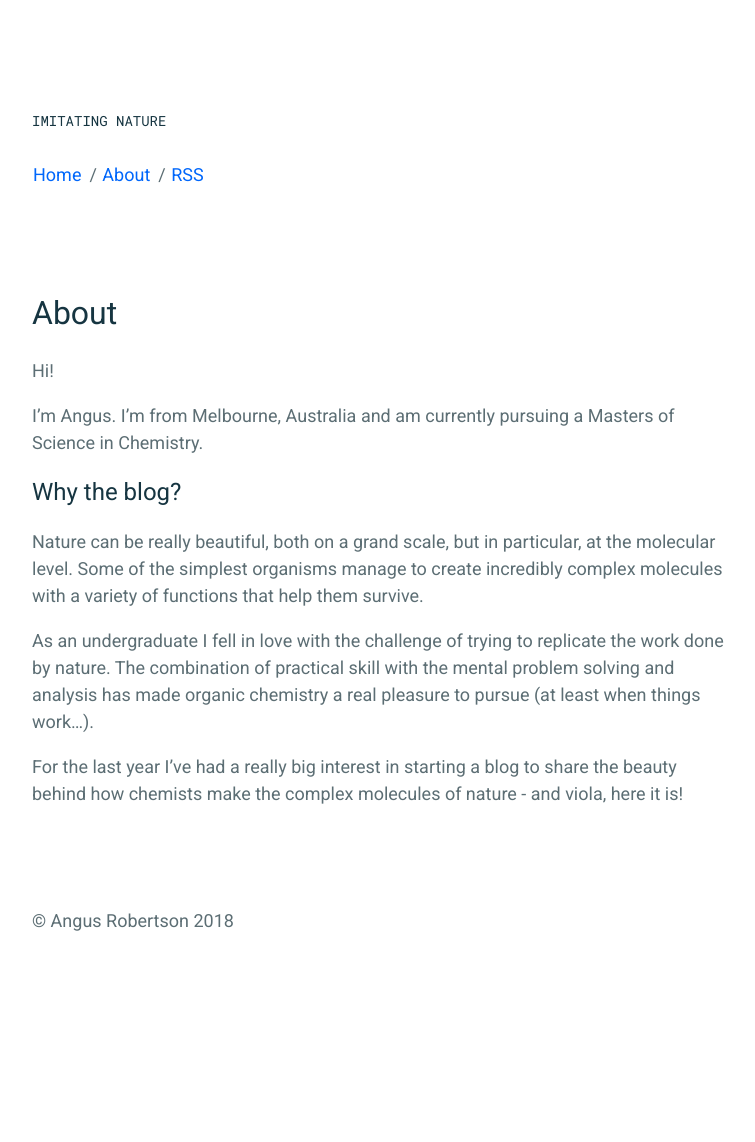
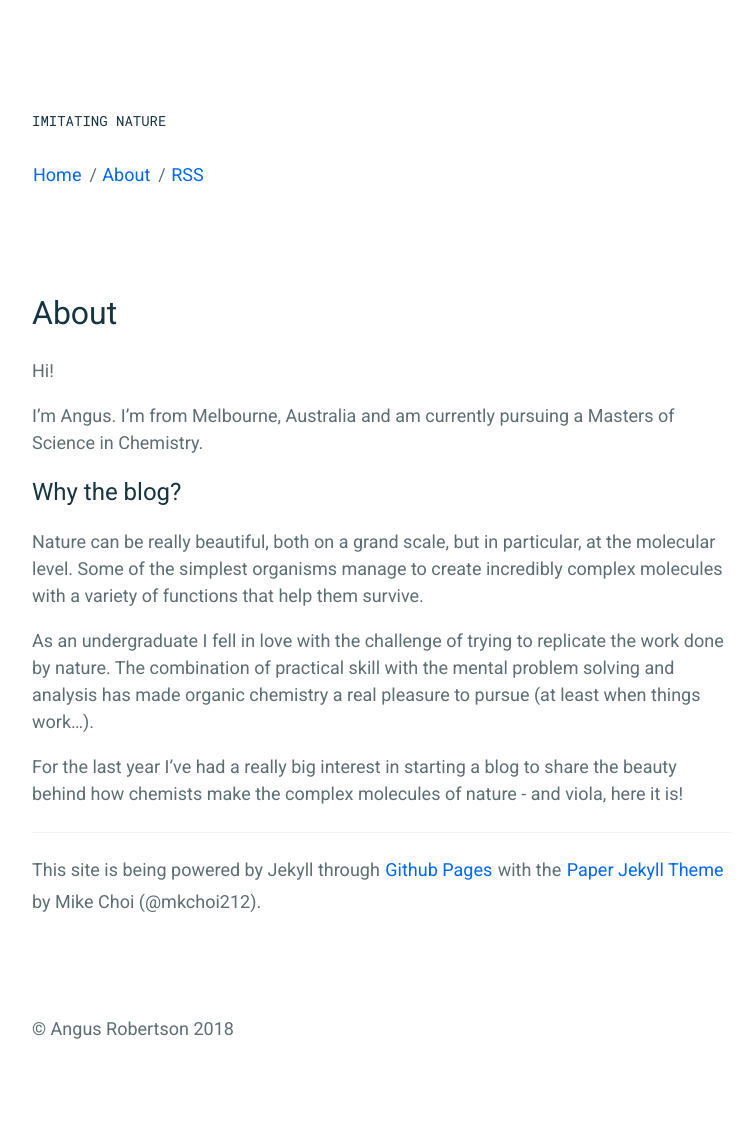
Before and after one commit to robotNoir/robotNoir.github.io, a Jekyll site: the page built from _pages/about.md, in a window 1280 px wide. Shown: the whole page, without its empty margins (258-1013 px from the left). Built offline with Jekyll 4.4.1, drawn with Linux system fonts in a browser that asks for light colours; before the commit the page ends 1034 px from its top, so only the background shows below that.

Commit message:
Update about.md
- added credit for Mike Choi's Theme

```diff
--- a/_pages/about.md
+++ b/_pages/about.md
@@ -14,3 +14,7 @@ Nature can be really beautiful, both on a grand scale, but in particular, at the
 As an undergraduate I fell in love with the challenge of trying to replicate the work done by nature. The combination of practical skill with the mental problem solving and analysis has made organic chemistry a real pleasure to pursue (at least when things work...).
 
 For the last year I've had a really big interest in starting a blog to share the beauty behind how chemists make the complex molecules of nature - and viola, here it is!
+
+---
+
+This site is being powered by Jekyll through [Github Pages](https://pages.github.com) with the [Paper Jekyll Theme](https://github.com/mkchoi212/paper-jekyll-theme) by Mike Choi (@mkchoi212).
```
